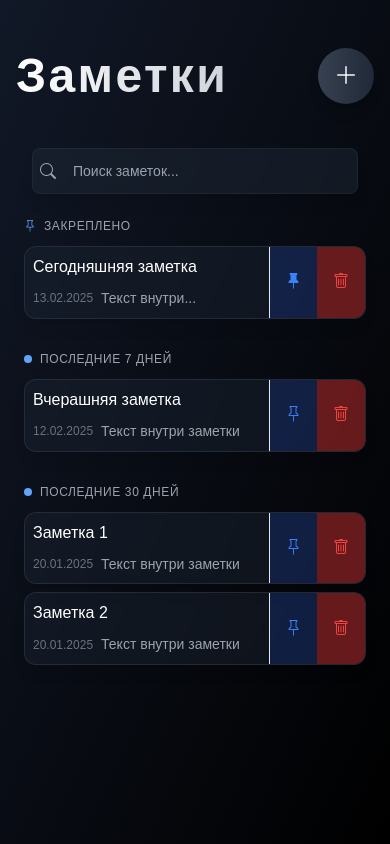
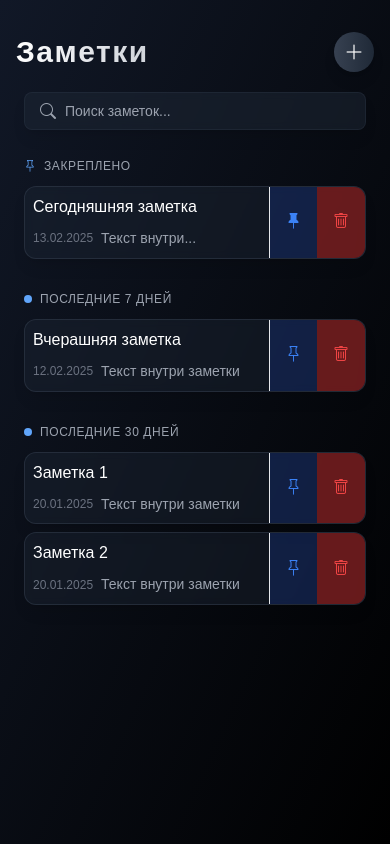
Before and after one commit to TG-Note-App/note-fe, a Vue app: page /notes in a window 390 px wide. Built offline with nearby package versions, Linux system fonts and the light colour scheme.

Commit message:
ref: fix layour

```diff
--- a/src/components/AppHeader.vue
+++ b/src/components/AppHeader.vue
@@ -1,14 +1,14 @@
 <template>
-  <div class="flex justify-between items-center text-white pt-12 pb-6">
+  <div class="flex justify-between items-center text-white pt-8 sm:pt-12">
     <h2
-      class="text-5xl font-bold tracking-wider hover:text-gray-300 transition-all duration-300
+      class="text-3xl sm:text-5xl font-bold tracking-wider hover:text-gray-300 transition-all duration-300
         bg-gradient-to-r from-white via-gray-200 to-gray-300 bg-clip-text text-transparent
         transform cursor-default"
     >
       Заметки
     </h2>
     <button
-      class="w-14 h-14 rounded-full
+      class="w-10 h-10 sm:w-14 sm:h-14 rounded-full
         bg-gradient-to-r from-gray-700 to-gray-800
         hover:from-gray-600 hover:to-gray-700
         transition-all duration-300 shadow-lg
@@ -17,7 +17,7 @@
         hover:shadow-xl hover:shadow-gray-700/30"
       @click="$emit('new-note')"
     >
-      <i class="bi bi-plus-lg text-2xl"></i>
+      <i class="bi bi-plus-lg text-xl sm:text-2xl"></i>
     </button>
   </div>
 </template>
--- a/src/components/SearchBar.vue
+++ b/src/components/SearchBar.vue
@@ -26,7 +26,8 @@ defineEmits(['update:modelValue']);
 
 <style scoped>
 .search-container {
-  @apply mt-5 sm:mt-10 relative w-full max-w-4xl mx-auto px-4 sm:px-0;
+  @apply mt-5 sm:mt-10 relative w-full max-w-4xl mx-auto px-2 mb-5 sm:px-0;
+  min-width: min(50vw, 100%);
 }
 
 .search-input {
@@ -37,8 +38,8 @@ defineEmits(['update:modelValue']);
     sm:pl-12
     pr-4
     sm:pr-6
-    py-3
-    sm:py-4
+    py-2
+    sm:py-3
     text-sm
     sm:text-base
     rounded-lg
```
